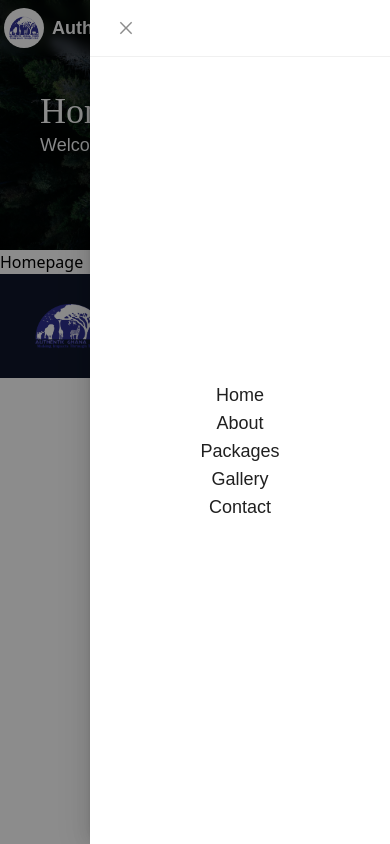
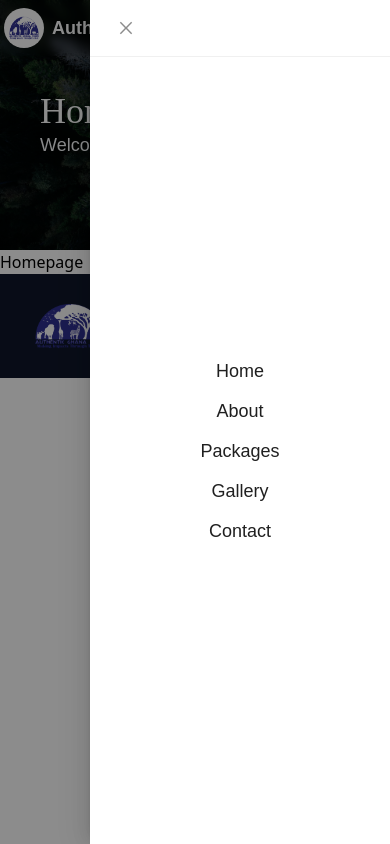
Before and after one commit to kwesi-codekid/authentic-gh-tours, a React (Create React App) app: page / in a window 390 px wide. Both pictures are taken after a click on the button 370 px from the left and 28 px from the top of the page. Built offline with nearby package versions, Linux system fonts and the light colour scheme.

Commit message:
completed templates for Contact, About, Gallery pages

```diff
--- a/src/components/NavBar.jsx
+++ b/src/components/NavBar.jsx
@@ -49,7 +49,7 @@
         footer={null}
         width={300}
       >
-        <div className="flex flex-col items-center justify-center w-full h-full">
+        <div className="flex flex-col items-center gap-3 justify-center w-full h-full">
           {publicRoutes.map((route, index) => (
             <p className='text-lg cursor-pointer font-sen' key={index} onClick={() => handleNavigate(route.path)}>{route.name}</p>
           ))}
```
